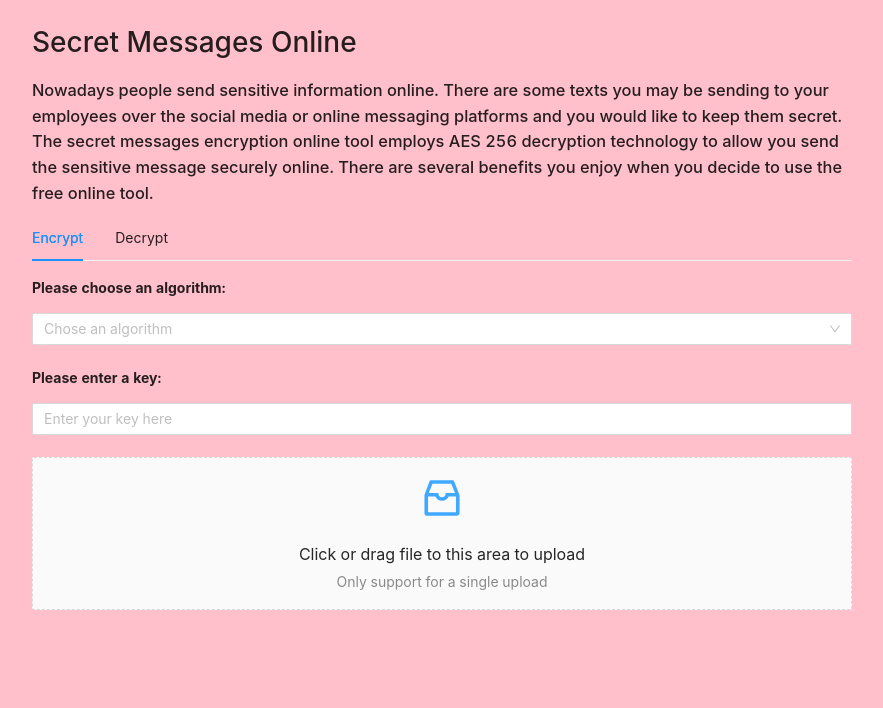
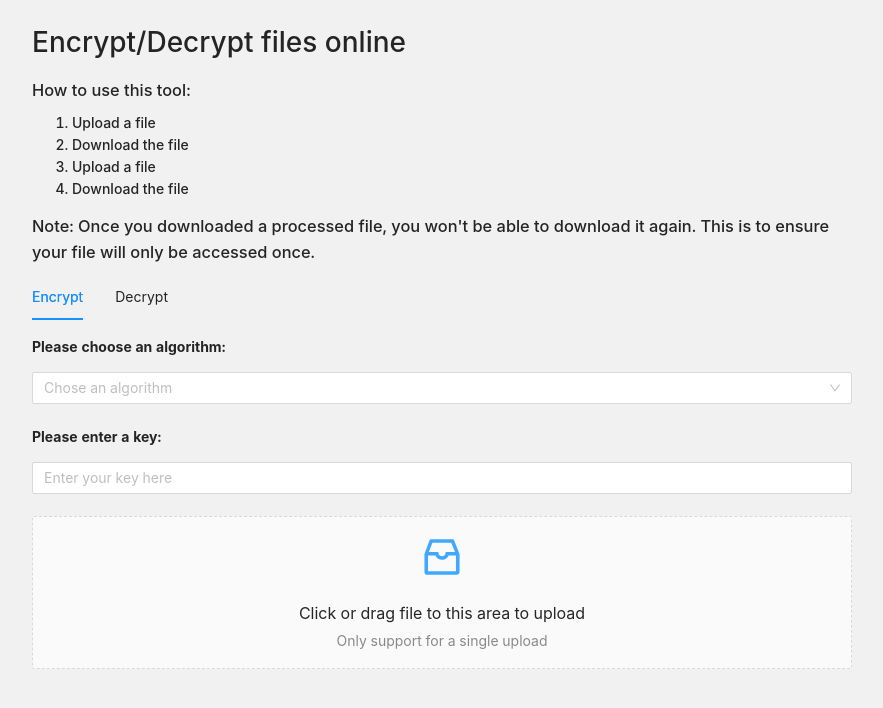
Before and after one commit to khoavuong/Encrypt-Decrypt-files, a React (Create React App) app in the folder client/: page / in a window 1280 px wide. Shown: the top 708 px of the page, without its empty margins (198-1081 px from the left). Built offline with nearby package versions, Linux system fonts and the light colour scheme.

Commit message:
Update background & description

```diff
--- a/client/src/App.css
+++ b/client/src/App.css
@@ -1,5 +1,5 @@
 @import "~antd/dist/antd.css";
 
 body {
-  background-color: pink;
+  background-color: #f1f1f1;
 }
--- a/client/src/App.js
+++ b/client/src/App.js
@@ -18,15 +18,30 @@ const Container = styled.div`
 const App = () => {
   return (
     <Container>
-      <h1>Secret Messages Online</h1>
-      <h3>
+      <h1>Encrypt/Decrypt files online</h1>
+      {/* <h3>
         Nowadays people send sensitive information online. There are some texts
         you may be sending to your employees over the social media or online
         messaging platforms and you would like to keep them secret. The secret
         messages encryption online tool employs AES 256 decryption technology to
         allow you send the sensitive message securely online. There are several
         benefits you enjoy when you decide to use the free online tool.
+      </h3> */}
+      <h3>How to use this tool:</h3>
+      <h4>
+        <ol>
+          <li>Upload a file</li>
+          <li>Download the file</li>
+          <li>Upload a file</li>
+          <li>Download the file</li>
+        </ol>
+      </h4>
+      <h3>
+        Note: Once you downloaded a processed file, you won't be able to
+        download it again. This is to ensure your file will only be accessed
+        once.
       </h3>
+
       <Tabs defaultActiveKey="encrypt">
         <TabPane tab="Encrypt" key="encrypt">
           <CryptoFileUpload type="encrypt"></CryptoFileUpload>
--- a/client/src/components/CryptoFileUpload.js
+++ b/client/src/components/CryptoFileUpload.js
@@ -15,6 +15,8 @@ export const CryptoFileUpload = ({ type }) => {
     data: { key, algorithm },
     onChange(info) {
       let fileList = [...info.fileList];
+
+      fileList = fileList.slice(-1);
 
       fileList = fileList.map((file) => {
         if (file.response) {
```
